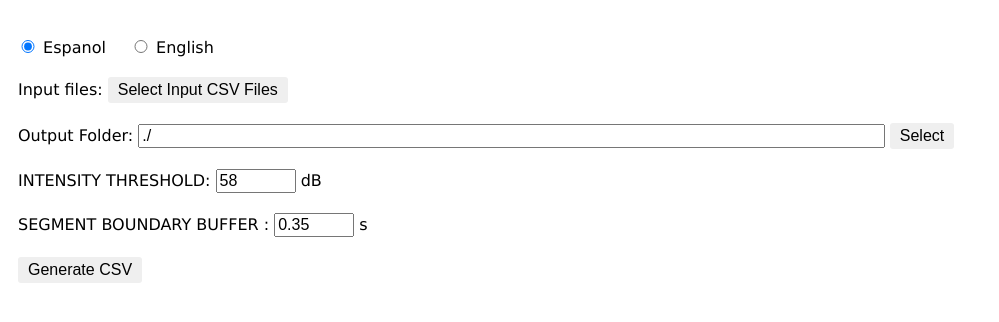
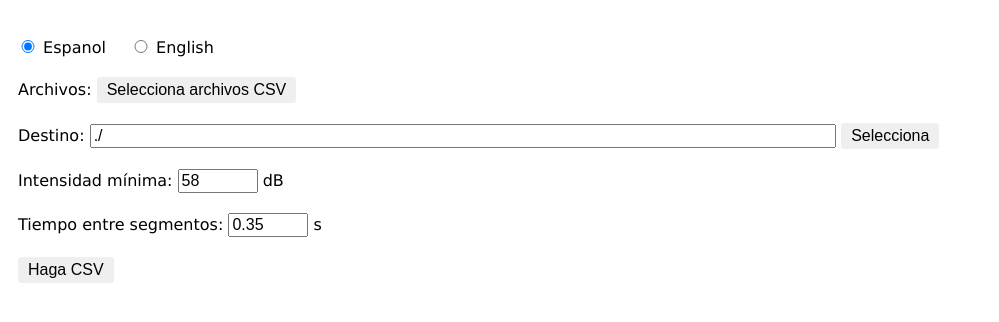
Before and after one commit to siliconion/PraatToElan, an Electron app: page index.html in a window 1280 px wide. Shown: the whole page, without its empty margins (0-999 px from the left). Drawn offline with Linux system fonts and the light colour scheme.

Commit message:
add langage switching

```diff
--- a/index.html
+++ b/index.html
@@ -6,12 +6,12 @@
   <body>
 
     <div id="lang">
-      <span><input type="radio" name="language" onchange="setLang()" checked> Espanol </span>
-      <span><input type="radio" name="language" onchange="setLang()"> English </span>
+      <span><input type="radio" name="language" onchange="setLang()" value="spa" checked> Espanol </span>
+      <span><input type="radio" name="language" onchange="setLang()" value="eng"> English </span>
     </div>
     <div>
       <span class="lan-inputFiles">Input files:</span>
-      <button onclick="importFiles()" class="selectInput">Select Input CSV Files</button>
+      <button onclick="importFiles()" class="lan-selectInput">Select Input CSV Files</button>
       <div id="inputFiles"></div>
     </div>
 
@@ -22,7 +22,7 @@
     </div>
 
     <div>
-      <span class="lan-intensityThresould">INTENSITY THRESHOLD:</span>
+      <span class="lan-intensityThresold">INTENSITY THRESHOLD:</span>
       <input type="number" id="threshold" oninput="setThreshold(this.value)" />
       <span>dB</span>
     </div>
--- a/index.js
+++ b/index.js
@@ -9,7 +9,7 @@ function createWindow() {
   });
 
   win.loadURL(`file://${__dirname}/index.html`);
-  // win.webContents.openDevTools();
+  win.webContents.openDevTools();
   // Emitted when the window is closed.
   win.on('closed', () => {
     // Dereference the window object, usually you would store windows
--- a/scripts/scripts.js
+++ b/scripts/scripts.js
@@ -20,6 +20,17 @@ function renderInputFiles(files) {
     document.getElementById('inputFiles').appendChild(node);
   })
 
+}
+function setLang() {
+  let lan = document.querySelector('input[name="language"]:checked').value;
+  var resources = Lang[lan];
+  document.getElementsByClassName('lan-inputFiles')[0].innerHTML = resources.inputFiles;
+  document.getElementsByClassName('lan-selectInput')[0].innerHTML = resources.selectInput;
+  document.getElementsByClassName('lan-outputFolder')[0].innerHTML = resources.outputFolder;
+  document.getElementsByClassName('lan-select')[0].innerHTML = resources.select;
+  document.getElementsByClassName('lan-intensityThresold')[0].innerHTML = resources.intensityThreshold;
+  document.getElementsByClassName('lan-boundryBuffer')[0].innerHTML = resources.boundryBuffer;
+  document.getElementsByClassName('lan-generateCsv')[0].innerHTML = resources.generateCsv;
 }
 
 function importFiles() {
@@ -81,6 +92,7 @@ function setBuffer(input) {
 
 window.onload = () => {
   renderOutputDiv(outputFolder);
+  setLang();
   document.getElementById("threshold").value = threshold;
   document.getElementById("buffer").value = buffer;
 }
```
